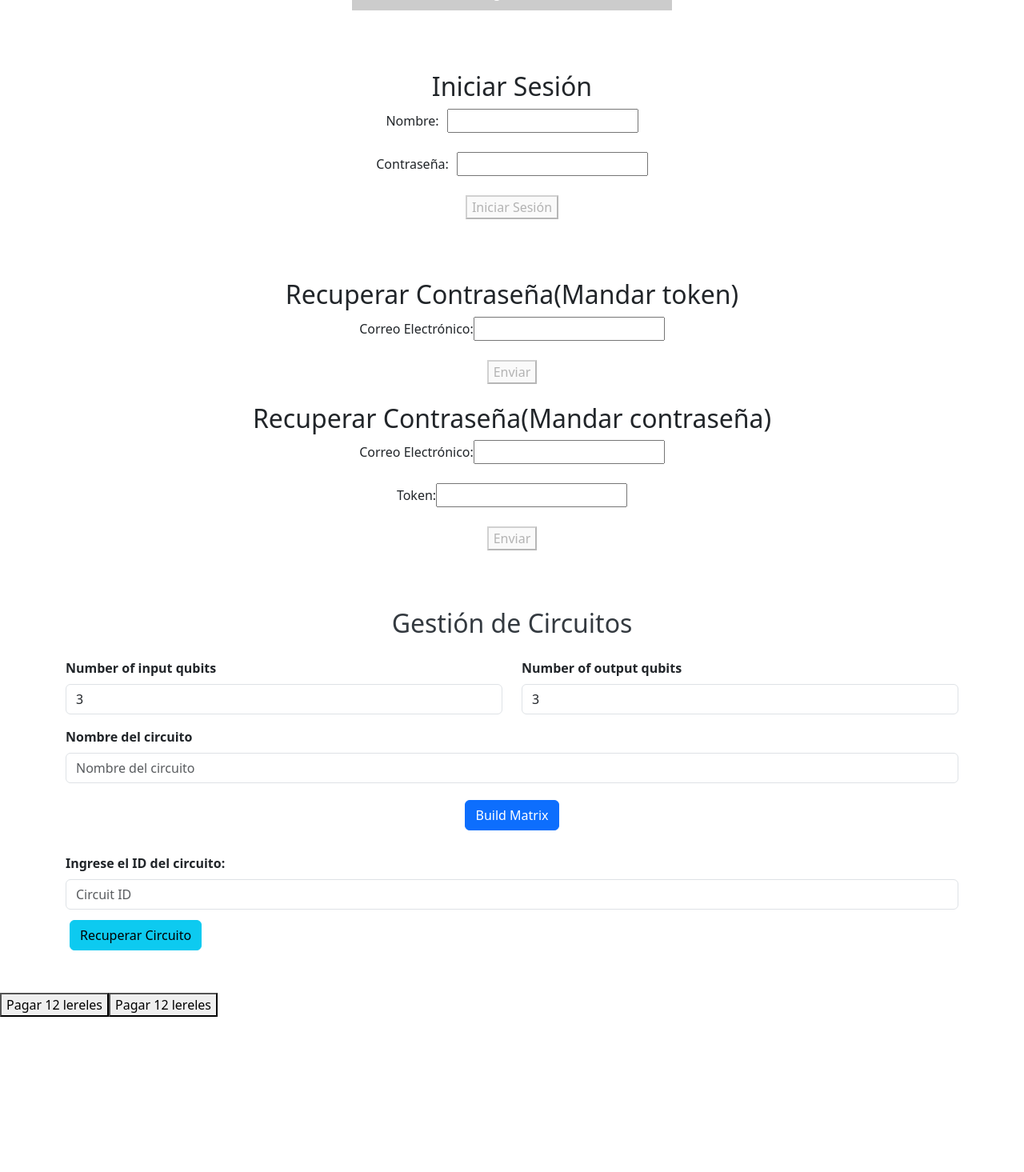
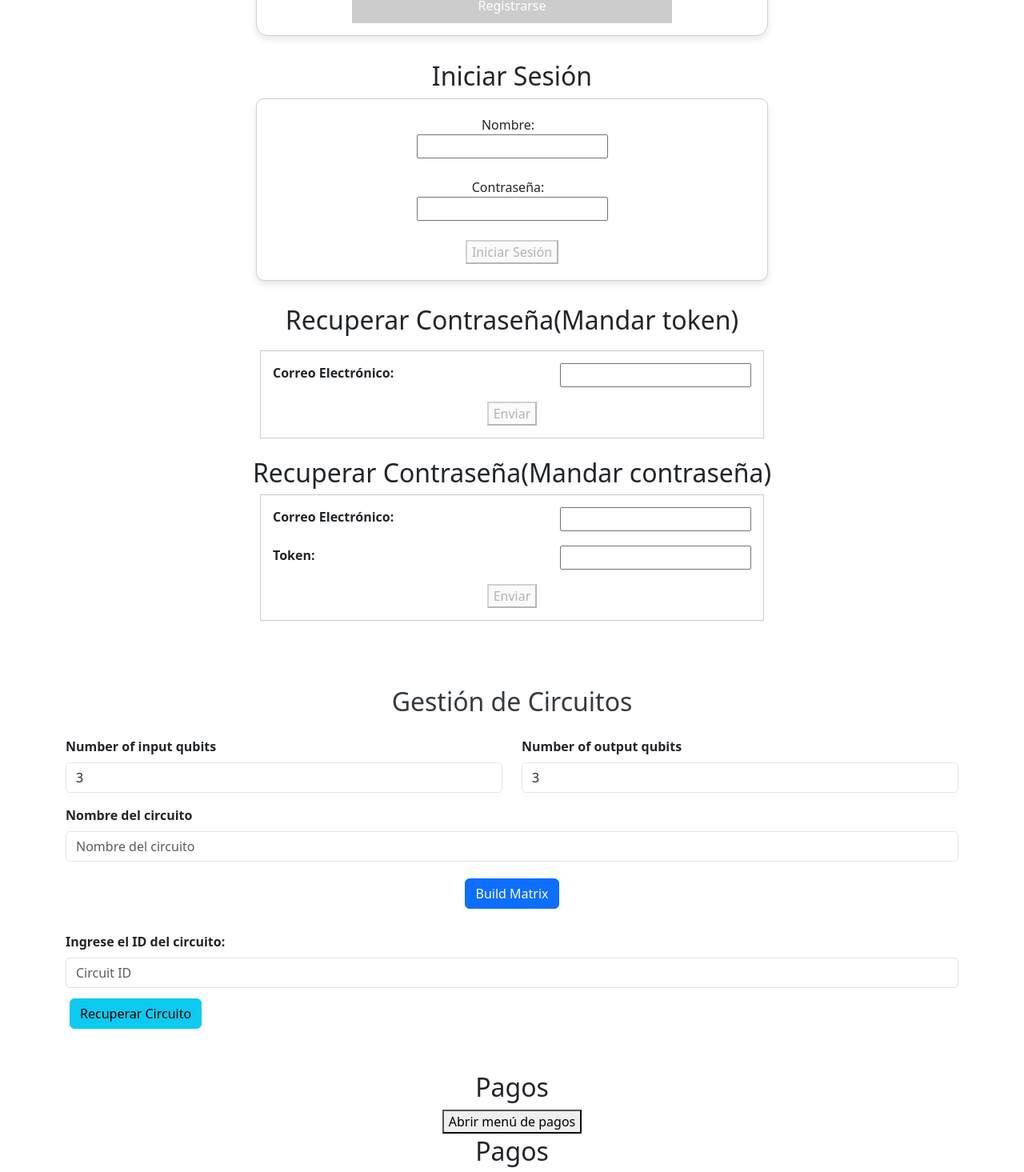
Before and after one commit to Veromc24/DisenoSoftware, an Angular app in the folder FEcircuits/circuitsfe/: page /payments in a window 1280 px wide. Shown: the part 460-1925 px from the top of the page at 80% size. Before the commit the page ends 1731 px from the top, so only its background shows below. Built offline with nearby package versions, Linux system fonts and the light colour scheme.

Commit message:
Estética

```diff
--- a/FEcircuits/circuitsfe/src/app/login/login.component.html
+++ b/FEcircuits/circuitsfe/src/app/login/login.component.html
@@ -1,12 +1,16 @@
 <div style="display: flex; flex-direction: column; align-items: center; justify-content: center; height: 30vh;">
   <h2 style="text-align: center;">Iniciar Sesión</h2>
-  <form (ngSubmit)="login()" #loginForm="ngForm" style="text-align: center;">
+  <div style="border: 1px solid #ccc; padding: 20px; border-radius: 10px; box-shadow: 0 4px 8px rgba(0, 0, 0, 0.1); width: 50%; text-align: center;">
+    <form (ngSubmit)="login()" #loginForm="ngForm">
       <label for="name" style="margin-right: 10px;">Nombre:</label>
+      <br>
       <input type="text" id="name" [(ngModel)]="name" name="name" required>
       <br><br>
       <label for="pwd" style="margin-right: 10px;">Contraseña:</label>
+      <br>
       <input type="password" id="pwd" [(ngModel)]="pwd" name="pwd" required>
       <br><br>
       <button type="submit" [disabled]="!loginForm.valid">Iniciar Sesión</button>
     </form>
   </div>
+</div>
--- a/FEcircuits/circuitsfe/src/app/payments/payments.component.html
+++ b/FEcircuits/circuitsfe/src/app/payments/payments.component.html
@@ -1,7 +1,13 @@
-<button (click)="prepay()">Pagar 12 lereles</button>
+<div style="display: flex; flex-direction: column; align-items: center; justify-content: center; height: 10vh;">
+  <h2 style="text-align: center;">Pagos</h2>
+  <button (click)="prepay()">Abrir menú de pagos</button>
 
-<form id="payment-form" style="display:none">
+  <form id="payment-form" style="display:none; text-align: center;">
+    <br>
+    <div style="border: 1px solid black; padding: 10px; border-radius: 5px;">
       <div id="card-element"></div>
+    </div>
+    <br>
     <button id="submit">
       <div class="spinner hidden" id="spinner"></div>
       <span id="button-text">Pay now</span>
@@ -9,6 +15,7 @@
     <p id="card-error" role="alert"></p>
     <p class="result-message hidden">
       Payment succeeded, see the result in your
-    <a href="" target="_blank">Stripe dashboard.</a> Refresh the page to pay again.
+      <a href="https://dashboard.stripe.com/test/dashboard" target="_blank">Stripe dashboard.</a> Refresh the page to pay again.
     </p>
   </form>
+</div>
--- a/FEcircuits/circuitsfe/src/app/recover-password/recover-password.component.html
+++ b/FEcircuits/circuitsfe/src/app/recover-password/recover-password.component.html
@@ -1,18 +1,25 @@
 <h2 style="text-align: center;">Recuperar Contraseña(Mandar token)</h2>
-<form (ngSubmit)="recoverPassword()" #recoverForm="ngForm" style="text-align: center;">
-  <label for="email">Correo Electrónico:</label>
-  <input type="email" id="email" [(ngModel)]="email" name="email" required>
+
+<div style="border: none; padding: 10px;">
+  <div style="border: 1px solid #ccc; padding: 15px; width: 50%; margin: auto; text-align: center;">
+    <form (ngSubmit)="recoverPassword()" #recoverForm="ngForm">
+      <label for="email" style="float: left"><strong>Correo Electrónico:</strong></label>
+      <input type="email" id="email" [(ngModel)]="email" name="email" required style="float: right">
       <br><br>
       <button type="submit" [disabled]="!recoverForm.valid">Enviar</button>
     </form>
+  </div>
   <br>
   <h2 style="text-align: center;">Recuperar Contraseña(Mandar contraseña)</h2>
+  <div style="border: 1px solid #ccc; padding: 15px; width: 50%; margin: auto;">
   <form (ngSubmit)="sendPasswordResetEmail()" #recoverForm="ngForm" style="text-align: center;">
-  <label for="email">Correo Electrónico:</label>
-  <input type="email" id="email" [(ngModel)]="email" name="email" required>
+    <label for="email" style="float: left;"><strong>Correo Electrónico:</strong></label>
+    <input type="email" id="email" [(ngModel)]="email" name="email" required style="float: right;">
     <br><br>
-  <label for="token">Token:</label>
-  <input type="token" id="token" [(ngModel)]="token" name="token" required>
+    <label for="token" style="float: left;"><strong>Token:</strong></label>
+    <input type="token" id="token" [(ngModel)]="token" name="token" required style="float: right;">
     <br><br>
     <button type="submit" [disabled]="!recoverForm.valid">Enviar</button>
   </form>
+  </div>
+</div>
--- a/FEcircuits/circuitsfe/src/app/signup/signup.component.html
+++ b/FEcircuits/circuitsfe/src/app/signup/signup.component.html
@@ -1,4 +1,5 @@
 <h2 style="text-align: center;">Registro</h2>
+<div style="border: 1px solid #ccc; padding: 15px; border-radius:15px; width: 50%; margin: auto;box-shadow: 0 4px 8px rgba(0, 0, 0, 0.1);">
   <form (ngSubmit)="signup()" #signupForm="ngForm">
     <label for="name">Nombre:</label>
     <input type="text" id="name" [(ngModel)]="name" name="name" required>
@@ -19,8 +20,9 @@
     <br>
     <div *ngIf="showTokenField">
       <label for="token">Token:</label>
-    <input type="text" id="token" [(ngModel)]="token" name="token" required>
+      <input type="text" id="token" [(ngModel)]="token" name="token" required style="width: 100%; padding: 8px; margin-top: 5px; border: 1px solid #ccc; border-radius: 4px;">
       <br>
     </div>
     <button type="submit" [disabled]="!signupForm.valid || passwordErrors.length > 0">Registrarse</button>
   </form>
+</div>
```
Lines whose indentation alone changed are shown as unchanged.
